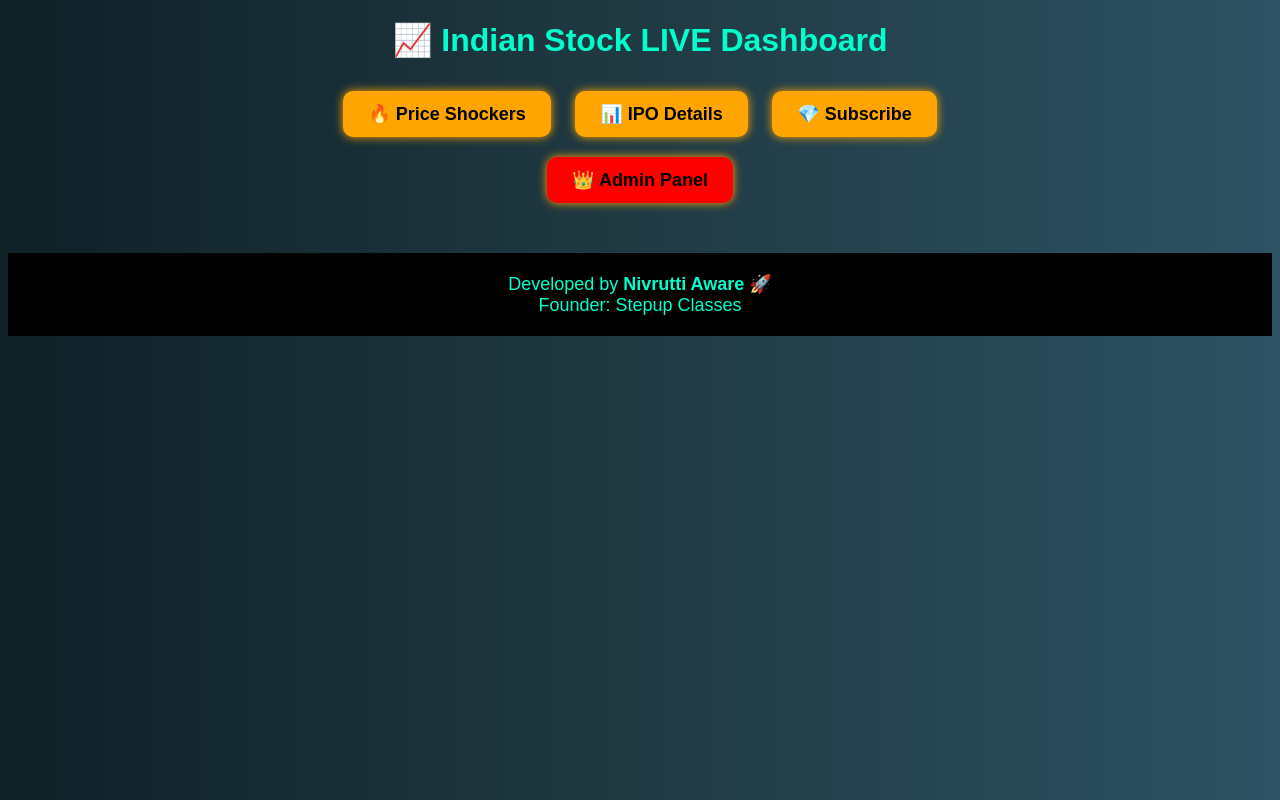
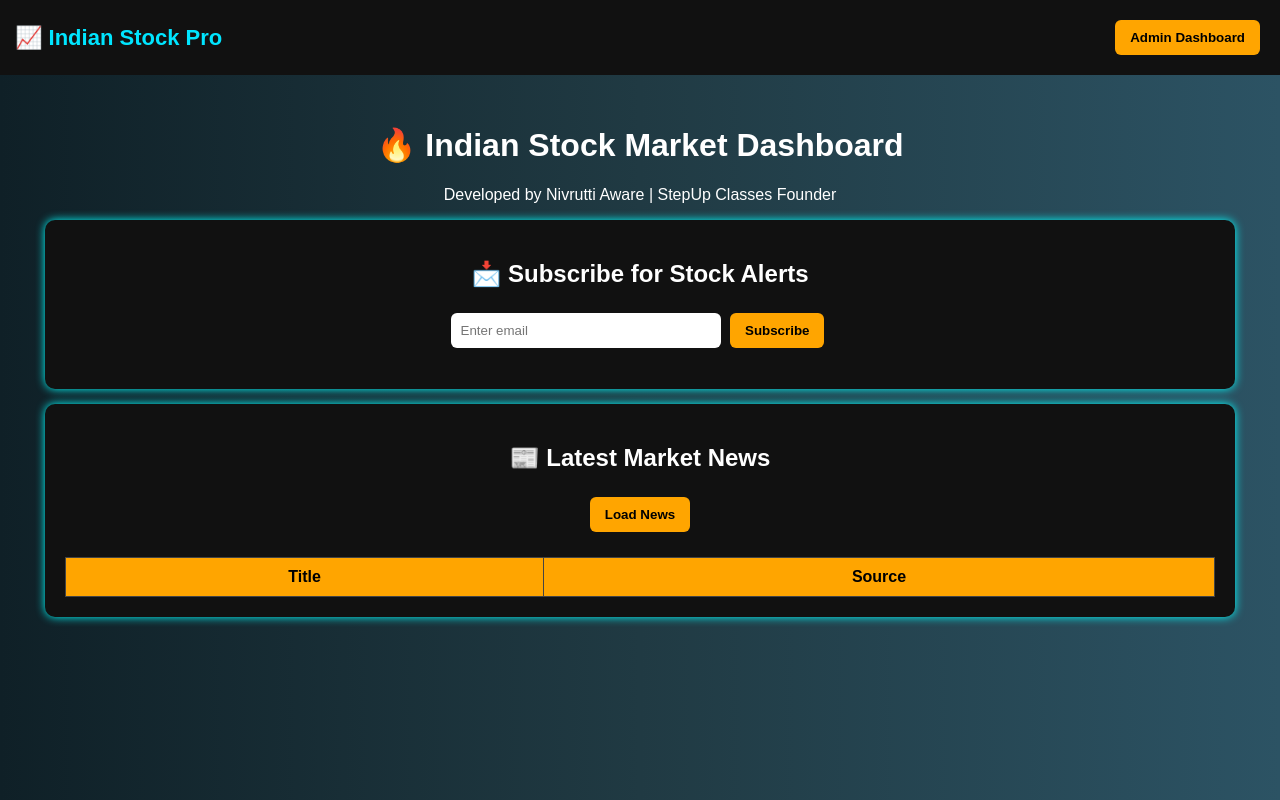
Before and after one commit to awarenivrutti2011/indian-stock-info, a Flask app: template templates/index.html in a window 1280 px wide. Run offline with Flask 3, Linux system fonts and the light colour scheme; the template is opened without the code that fills it, so the values that code supplies are empty.

Commit message:
New added 07

```diff
--- a/templates/index.html
+++ b/templates/index.html
@@ -1,198 +1,151 @@
 <!DOCTYPE html>
 <html>
 <head>
-<title>📈 Indian Stock Dashboard</title>
+    <title>Indian Stock Dashboard</title>
 
     <style>
-body{
-background:linear-gradient(to right,#0f2027,#203a43,#2c5364);
-font-family:Arial;
-color:white;
-text-align:center;
+        body {
+            font-family: Arial;
+            background: linear-gradient(to right,#0f2027,#203a43,#2c5364);
+            color: white;
+            margin:0;
         }
-h1{color:#00ffcc;}
 
-button{
-padding:12px 25px;
-margin:10px;
+        header{
+            background:#111;
+            padding:15px;
+            display:flex;
+            justify-content:space-between;
+            align-items:center;
+        }
+
+        .logo{
+            font-size:22px;
+            font-weight:bold;
+            color:#00e5ff;
+        }
+
+        .btn{
+            padding:10px 15px;
+            background:orange;
             border:none;
-border-radius:10px;
-background:orange;
-font-size:18px;
+            border-radius:6px;
             cursor:pointer;
             font-weight:bold;
-box-shadow:0 0 10px orange;
+            margin:5px;
         }
-button:hover{background:#ffcc00;}
 
-table{
-width:95%;
-margin:auto;
-border-collapse:collapse;
-background:black;
-margin-top:20px;
-}
-th,td{padding:12px;border:1px solid #555;}
-th{background:orange;color:black;}
-tr:hover{background:#111;}
-
-.loader{
-display:none;
-font-size:22px;
-color:yellow;
-margin:20px;
+        .container{
+            padding:30px;
+            text-align:center;
         }
 
         .card{
             background:#111;
             padding:20px;
-margin:20px;
-border-radius:15px;
-box-shadow:0 0 15px cyan;
+            margin:15px;
+            border-radius:10px;
+            box-shadow:0 0 10px cyan;
         }
 
-footer{
-margin-top:40px;
-padding:20px;
-background:black;
-color:#00ffcc;
-font-size:18px;
+        input{
+            padding:10px;
+            width:250px;
+            border-radius:6px;
+            border:none;
         }
+
+        table{
+            width:100%;
+            background:#000;
+            margin-top:20px;
+            border-collapse:collapse;
+        }
+
+        th,td{
+            padding:10px;
+            border:1px solid #444;
+        }
+
+        th{background:orange;color:black}
     </style>
 </head>
 
 <body>
 
-<h1>📈 Indian Stock LIVE Dashboard</h1>
+<header>
+    <div class="logo">📈 Indian Stock Pro</div>
+    <div>
+        <a href="/admin"><button class="btn">Admin Dashboard</button></a>
+    </div>
+</header>
 
-<button onclick="loadShockers()">🔥 Price Shockers</button>
-<button onclick="loadIPO()">📊 IPO Details</button>
-<button onclick="toggleSubscribe()">💎 Subscribe</button>
+<div class="container">
 
-<br>
-<a href="/admin_page" target="_blank">
-<button style="background:red">👑 Admin Panel</button>
-</a>
+    <h1>🔥 Indian Stock Market Dashboard</h1>
+    <p>Developed by Nivrutti Aware | StepUp Classes Founder</p>
 
-<div class="loader" id="loader">⏳ Loading live market data...</div>
-
-<div id="subscribeBox" class="card" style="display:none;">
-<h2>💎 Subscribe Premium</h2>
-<input id="name" placeholder="Name"><br><br>
-<input id="email" placeholder="Email"><br><br>
-<input id="phone" placeholder="Phone"><br><br>
-
-<select id="plan">
-<option>Basic</option>
-<option>Pro</option>
-<option>Premium</option>
-</select><br><br>
-
-<button onclick="subscribe()">Subscribe Now</button>
+    <!-- Subscribe -->
+    <div class="card">
+        <h2>📩 Subscribe for Stock Alerts</h2>
+        <input type="email" id="email" placeholder="Enter email">
+        <button class="btn" onclick="subscribe()">Subscribe</button>
+        <p id="submsg"></p>
     </div>
 
-<div id="output"></div>
+    <!-- Market News -->
+    <div class="card">
+        <h2>📰 Latest Market News</h2>
+        <button class="btn" onclick="loadNews()">Load News</button>
 
-<footer>
-Developed by <b>Nivrutti Aware</b> 🚀 <br>
-Founder: Stepup Classes
-</footer>
+        <table>
+            <thead>
+                <tr>
+                    <th>Title</th>
+                    <th>Source</th>
+                </tr>
+            </thead>
+            <tbody id="newsTable"></tbody>
+        </table>
+    </div>
+
+</div>
 
 <script>
-function showLoader(){
-document.getElementById("loader").style.display="block"
-document.getElementById("output").innerHTML=""
-}
-function hideLoader(){
-document.getElementById("loader").style.display="none"
-}
-function toggleSubscribe(){
-let box=document.getElementById("subscribeBox")
-box.style.display = box.style.display=="none"?"block":"none"
-}
 
-//////////////////////////////////////////////////////
-function loadShockers(){
-showLoader()
-setTimeout(()=>{
-fetch("/price_shockers")
-.then(r=>r.json())
-.then(data=>{
-hideLoader()
-
-let html="<h2>🔥 Price Shockers</h2><table>"
-html+="<tr><th>Name</th><th>Price</th><th>%</th><th>Trend</th></tr>"
-
-let all=[...(data.BSE_PriceShocker||[]),...(data.NSE_PriceShocker||[])]
-
-all.forEach(s=>{
-html+=`<tr>
-<td>${s.displayName}</td>
-<td>₹ ${s.price}</td>
-<td>${s.percentChange}%</td>
-<td>${s.overallRating}</td>
-</tr>`
-})
-
-html+="</table>"
-document.getElementById("output").innerHTML=html
-})
-},4000)
-}
-
-//////////////////////////////////////////////////////
-function loadIPO(){
-showLoader()
-setTimeout(()=>{
-fetch("/ipo")
-.then(r=>r.json())
-.then(data=>{
-hideLoader()
-
-function table(title,arr){
-if(!arr)return""
-let h=`<h2>${title}</h2><table>
-<tr><th>Name</th><th>Price</th><th>Open</th><th>Listing</th></tr>`
-arr.forEach(s=>{
-h+=`<tr>
-<td>${s.name}</td>
-<td>${s.min_price??'-'}-${s.max_price??'-'}</td>
-<td>${s.bidding_start_date??'-'}</td>
-<td>${s.listing_date??'-'}</td>
-</tr>`
-})
-return h+"</table>"
-}
-
-let html=""
-html+=table("📊 Upcoming IPO",data.upcoming)
-html+=table("🔥 Active IPO",data.active)
-html+=table("🏆 Listed IPO",data.listed)
-
-document.getElementById("output").innerHTML=html
-})
-},4000)
-}
-
-//////////////////////////////////////////////////////
 function subscribe(){
-let data={
-name:name.value,
-email:email.value,
-phone:phone.value,
-plan:plan.value
-}
+    let email=document.getElementById("email").value;
 
     fetch("/subscribe",{
         method:"POST",
         headers:{"Content-Type":"application/json"},
-body:JSON.stringify(data)
+        body:JSON.stringify({email:email})
     })
     .then(r=>r.json())
-.then(()=>{
-alert("✅ Subscribed Successfully")
+    .then(d=>{
+        document.getElementById("submsg").innerHTML=
+        "✅ Subscribed! Total: "+d.total;
     })
 }
+
+function loadNews(){
+    fetch("/get_news")
+    .then(r=>r.json())
+    .then(data=>{
+        let table="";
+        if(data.data){
+            data.data.forEach(n=>{
+                table+=`<tr>
+                <td>${n.title}</td>
+                <td>${n.source}</td>
+                </tr>`
+            })
+        }
+        document.getElementById("newsTable").innerHTML=table;
+    })
+}
+
 </script>
+
 </body>
 </html>
```
Lines whose indentation alone changed are shown as unchanged.
